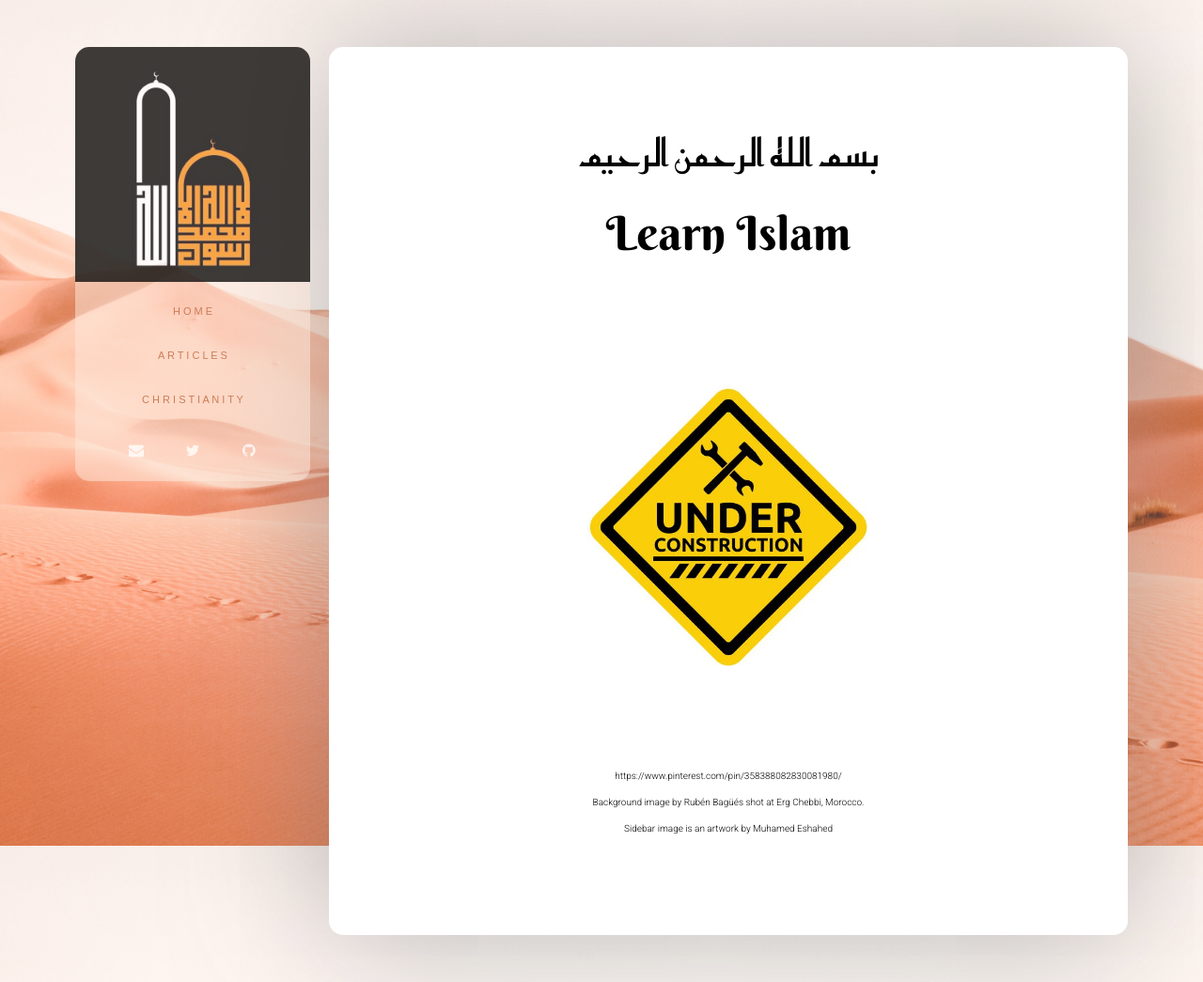
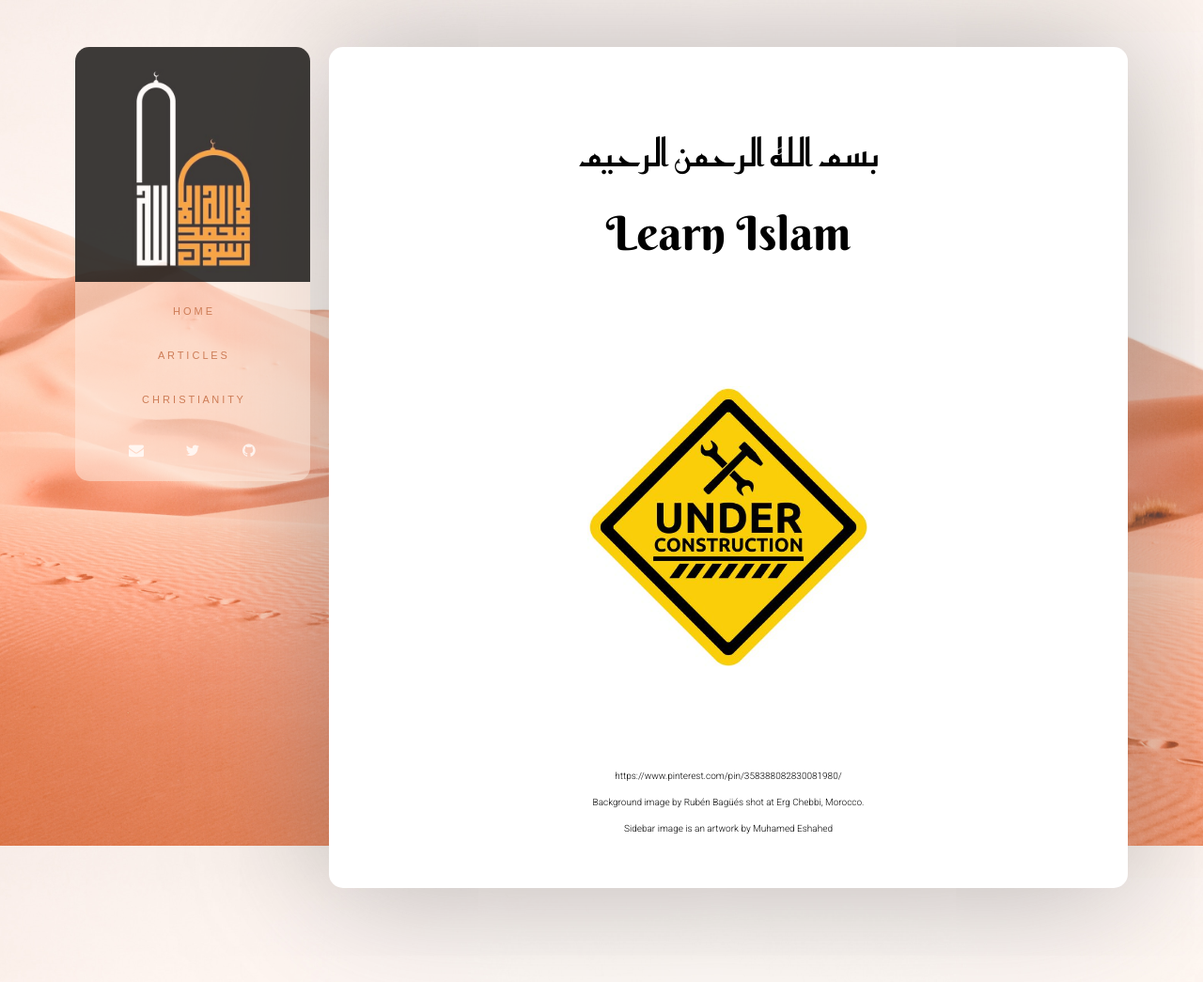
Before and after one commit to learn-islam/learn-islam.github.io, a Jekyll site: the page built from index.html, in a window 1280 px wide and 1045 px high. Shown: the whole window at 94% size. Built offline with Jekyll 4.4.1, drawn with Linux system fonts in a browser that asks for light colours; nearby versions of some CDN libraries; some web fonts are replaced.

Commit message:
updated styles for mozilla and chrome

```diff
--- a/_sass/stylesheets/partials/_main-content.scss
+++ b/_sass/stylesheets/partials/_main-content.scss
@@ -1,4 +1,13 @@
 @mixin site-main-content($width, $height, $margin) {
+    main.site-main-content {
+        padding: 100px 100px 50px 100px;
+    }
+
+    @-moz-document url-prefix() {
+        main.site-main-content {
+            padding: 100px;
+        }
+    }
     main.site-main-content {
         article.post {
 
@@ -12,8 +21,6 @@
         max-width: $width;
         height: $height;
         max-height: $height;
-
-        padding: 100px;
         // margin: $margin;
         margin: 0 0 50px 0;
         box-shadow: 0px 0 150px 5px rgba(110, 110, 110, 0.5);
--- a/assets/main.css
+++ b/assets/main.css
@@ -1384,13 +1384,17 @@
             background-color: rgba(253, 232, 218, 0.541);
             color: #cd7c56; }
     html body main.site-main-content {
+      padding: 100px 100px 50px 100px; }
+@-moz-document url-prefix() {
+  html body {
+    padding: 100px; } }
+    html body main.site-main-content {
       background-color: #ffffff;
       float: right;
       width: 650px;
       max-width: 650px;
       height: 100%;
       max-height: 100%;
-      padding: 100px;
       margin: 0 0 50px 0;
       box-shadow: 0px 0 150px 5px rgba(110, 110, 110, 0.5);
       border-radius: 15px;
```
Also changed, not shown: 1 other file.
